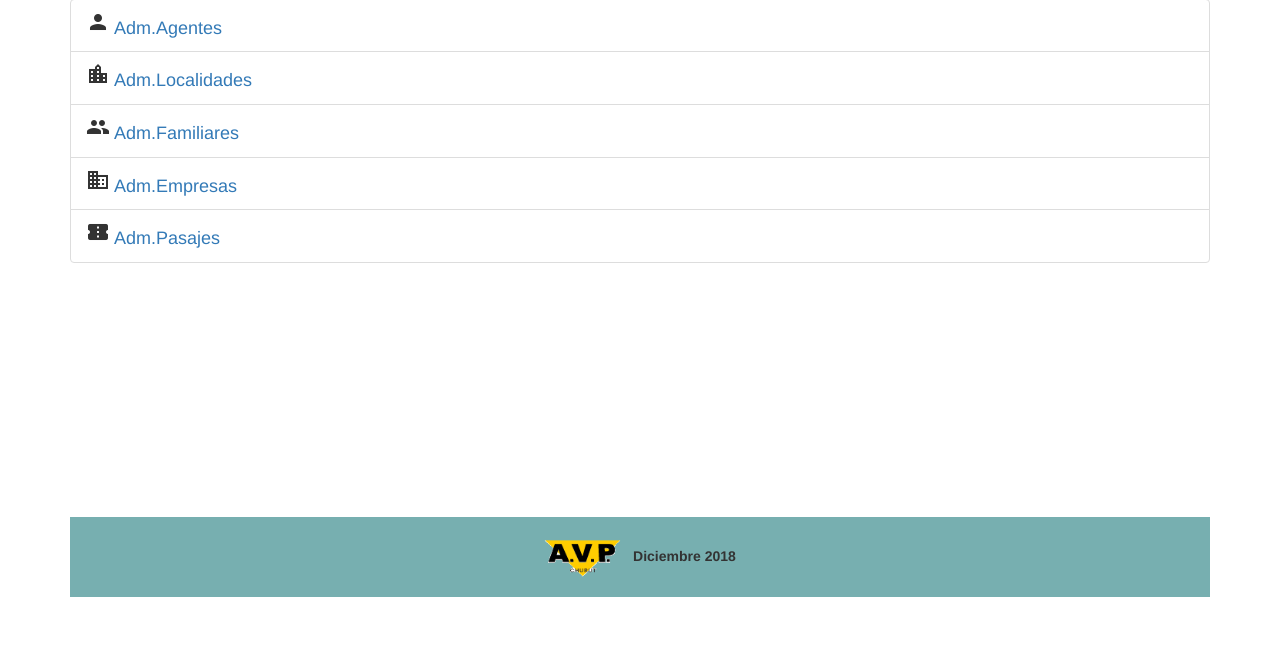
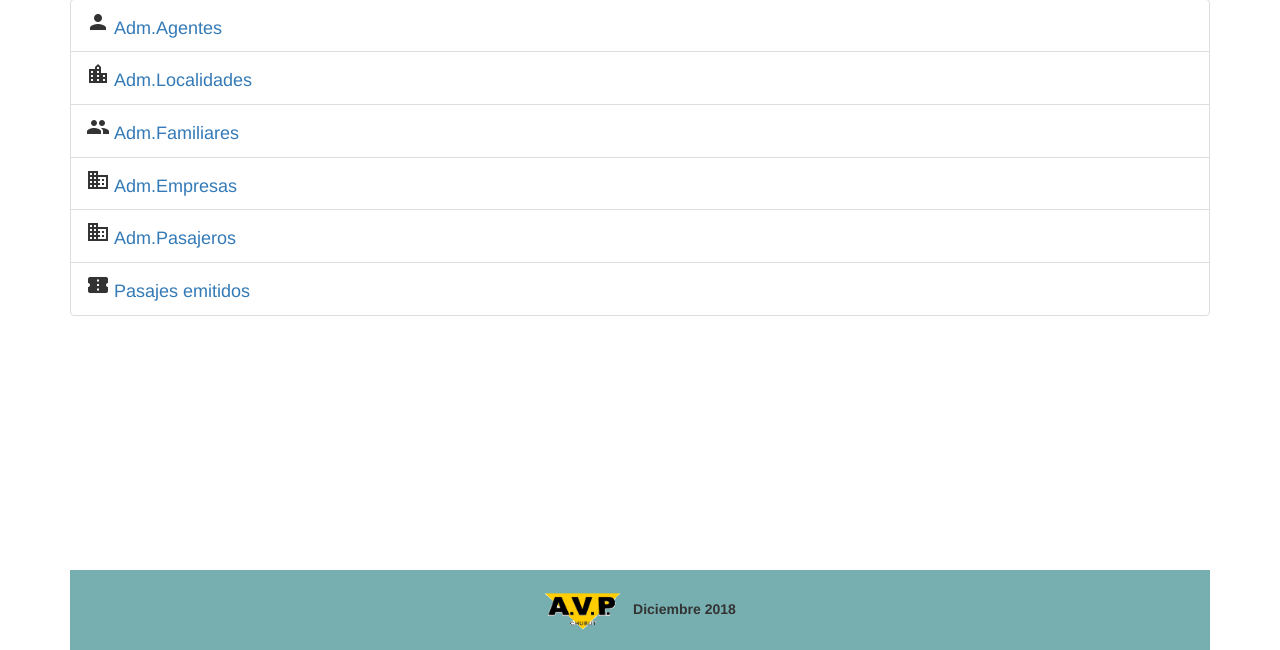
Before and after one commit to gonzalogabriel3/sistemaPasajes, a Django app: page /pasajes/ in a window 1280 px wide. Shown: the part 183-833 px from the top of the page. Before the commit the page ends 780 px from the top, so only its background shows below. Run offline with Django 3.2, Linux system fonts and the light colour scheme; parts of the project's set-up code (start-up, migrations or seed data) failed here and were passed over; some libraries are stand-ins or nearby versions.

Commit message:
subo cambios

```diff
--- a/pasajes/templates/index.html
+++ b/pasajes/templates/index.html
@@ -14,7 +14,9 @@
 
 		  <li class="list-group-item"><i class="material-icons">business</i> <a style="font-size: 18px;" href="{% url 'empresa' %}">Adm.Empresas</a></li>
 
-		  <li class="list-group-item"><i class="material-icons">confirmation_number</i> <a style="font-size: 18px;" href="{% url 'pasaje' %}">Adm.Pasajes</a></li>
+		  <li class="list-group-item"><i class="material-icons">business</i> <a style="font-size: 18px;" href="{% url 'pasajero' %}">Adm.Pasajeros</a></li>
+
+		  <li class="list-group-item"><i class="material-icons">confirmation_number</i> <a style="font-size: 18px;" href="{% url 'pasaje' %}">Pasajes emitidos</a></li>
 
 		</div>
 
--- a/pasajes/templates/indexPasajero.html
+++ b/pasajes/templates/indexPasajero.html
@@ -61,6 +61,7 @@
 				<th>DNI</th>
 				<th>Fecha nacimiento</th>
 				<th>Localidad</th>
+				<th>Familiar de</th>
 				<th>Acciones</th>
 			</tr>
 		</tfoot>
```
